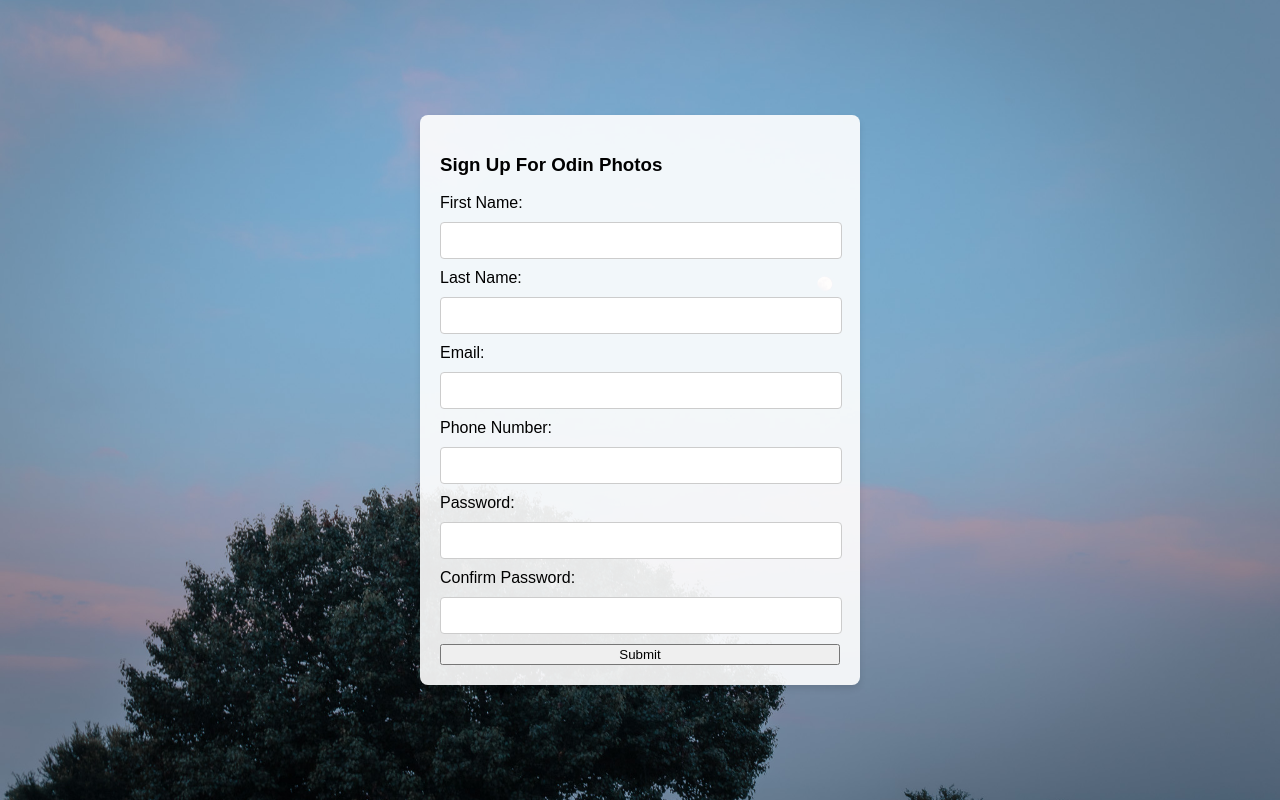
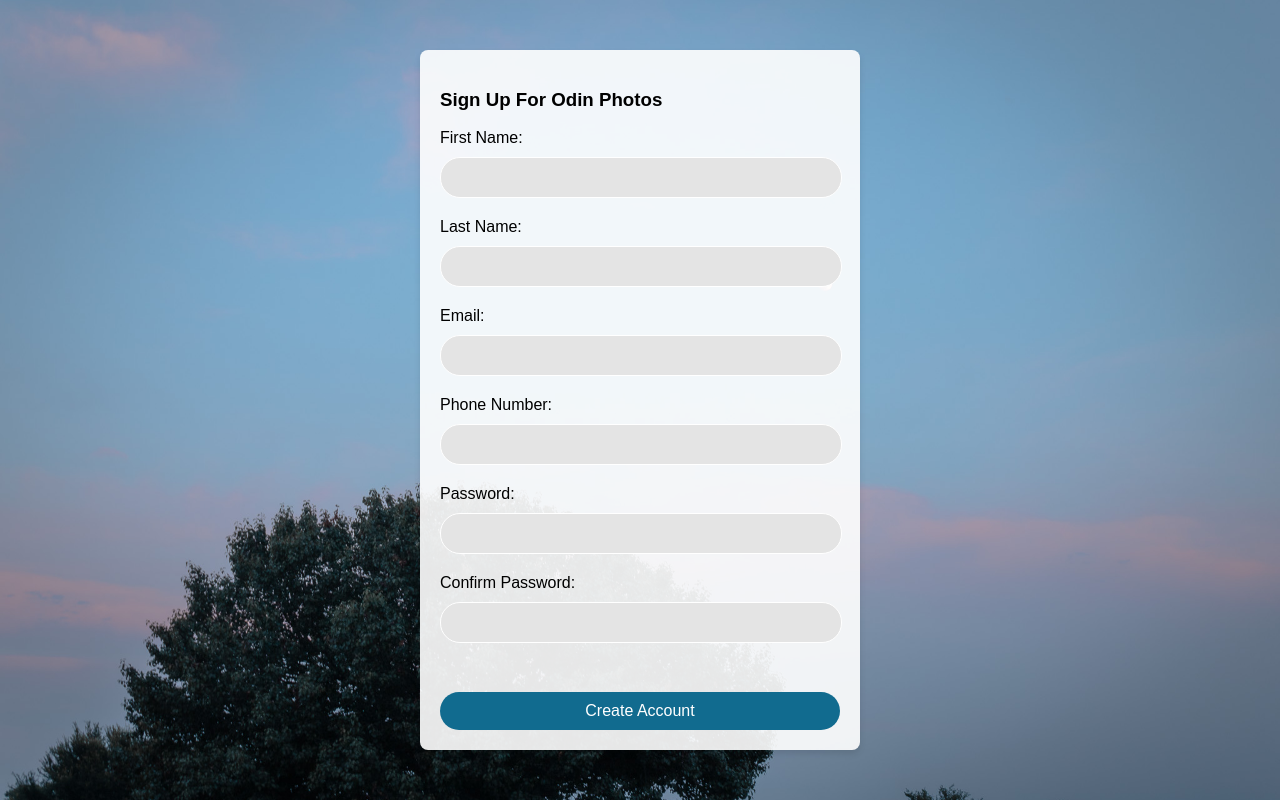
Before and after one commit to christrang05/odin_sign-up_project, a plain HTML site: page index.html in a window 1280 px wide. Drawn offline with Linux system fonts and the light colour scheme; files whose address does not match are found by name.

Commit message:
finished styling the form sign_up page

```diff
--- a/index.html
+++ b/index.html
@@ -28,7 +28,7 @@
 
                 <label for="confirm-password">Confirm Password:</label>
                 <input type="password" id="confirm-password" name="confirm-password" required>
-                <button type="submit">Submit</button>
+                <button type="submit">Create Account</button>
             </form>
         </div>
     </div>
--- a/styles.css
+++ b/styles.css
@@ -36,12 +36,33 @@
     gap: 10px;
 }
 
-.wrapper input[type="text"],
-.wrapper input[type="email"],
-.wrapper input[type="tel"],
-.wrapper input[type="password"] {
-    padding: 10px;
-    border: 1px solid #ccc;
-    border-radius: 4px;
-    width: 95%;
+form input {
+    width: 90%;
+    outline: none;
+    border: 1px solid #fff;
+    padding: 12px 20px;
+    margin-bottom: 10px;
+    border-radius: 20px;
+    background: #e4e4e4;
 }
+
+button {
+    font-size: 1rem;
+    margin-top: 1.8rem;
+    padding: 10px 0;
+    border-radius: 20px;
+    outline: none;
+    border: none;
+    width: 100%;
+    color: #fff;
+    cursor: pointer;
+    background: rgb(17, 107, 143);
+}
+
+button:hover {
+    background: rgba(17, 107, 143, 0.877);
+}
+
+input:focus {
+    border: 1px solid rgb(192, 192, 192);
+}
```
Also changed, not shown: 1 other file.
